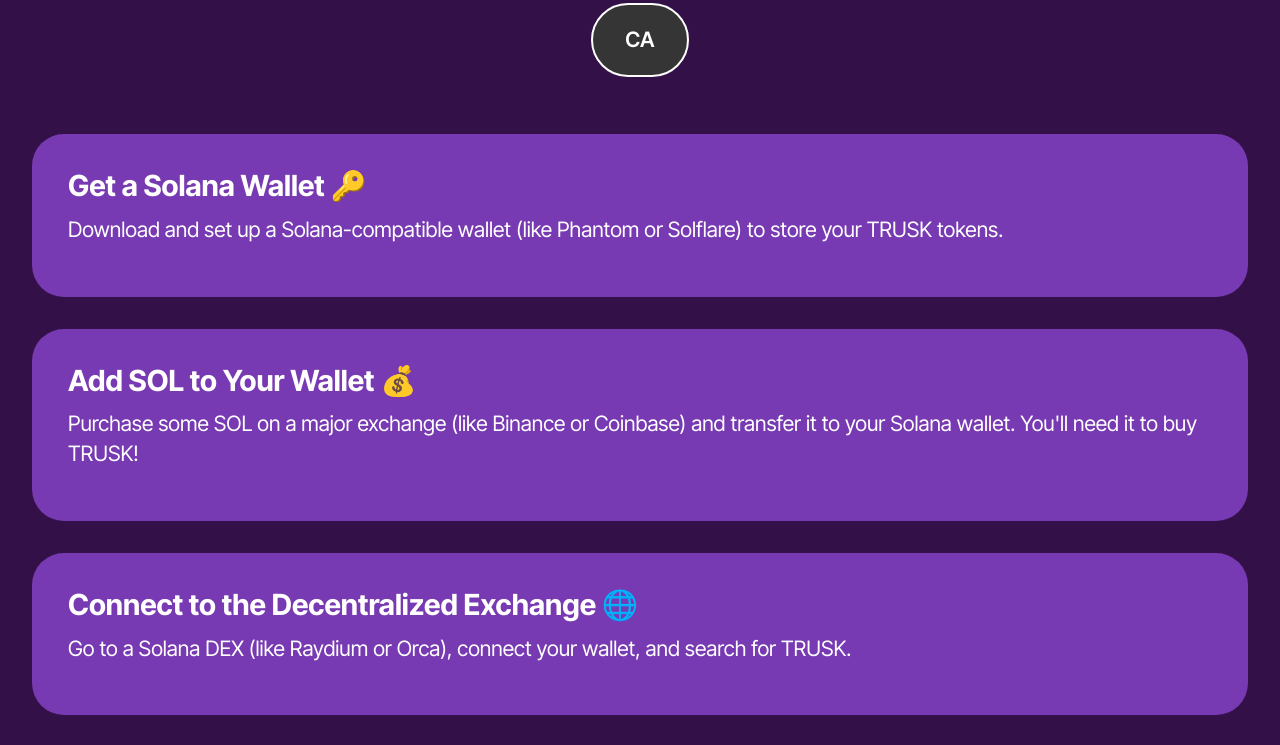
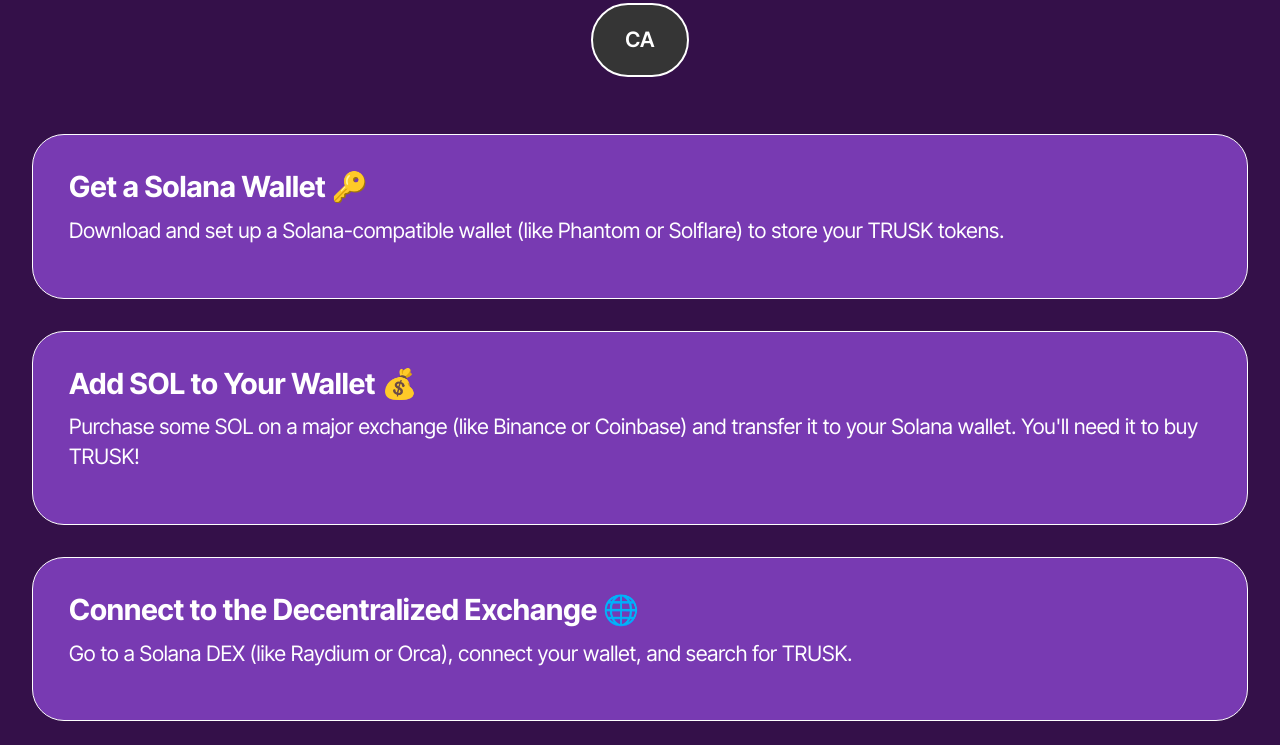
Before and after one commit to PumpTrump/dolon-trusk, a plain HTML site: page index.html in a window 1280 px wide. Shown: the part 2196-2941 px from the top of the page. Drawn offline with Linux system fonts and the light colour scheme.

Commit message:
Update mbr-additional.css

```diff
--- a/assets/mobirise/css/mbr-additional.css
+++ b/assets/mobirise/css/mbr-additional.css
@@ -1453,6 +1453,7 @@
 .cid-tMlEXTHLbS .item-wrapper {
   position: relative;
   background: #783ab2;
+  border: 1px solid #ffffff !important;
   height: 100%;
   display: flex;
   flex-flow: column nowrap;
```
